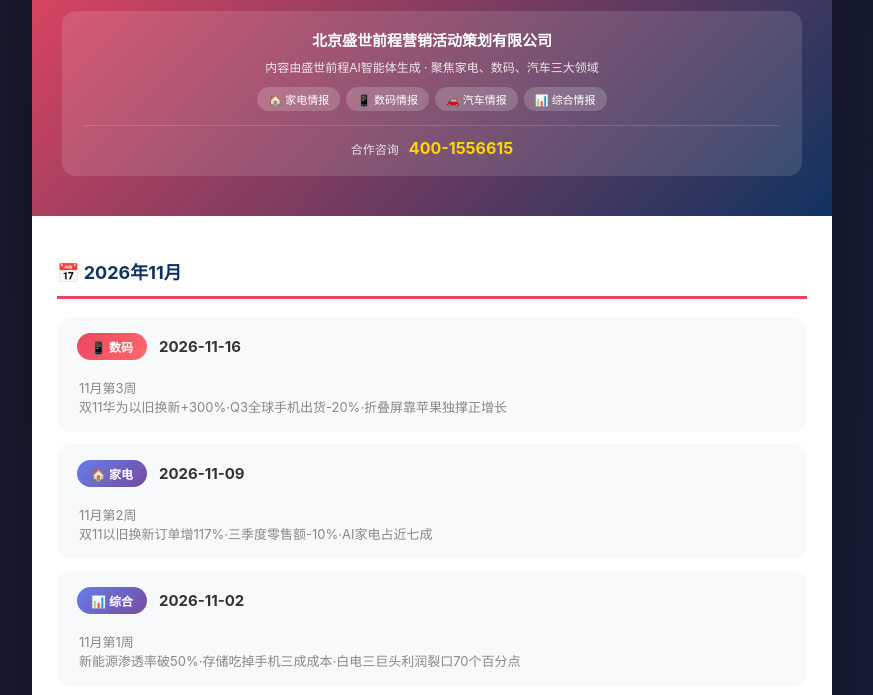
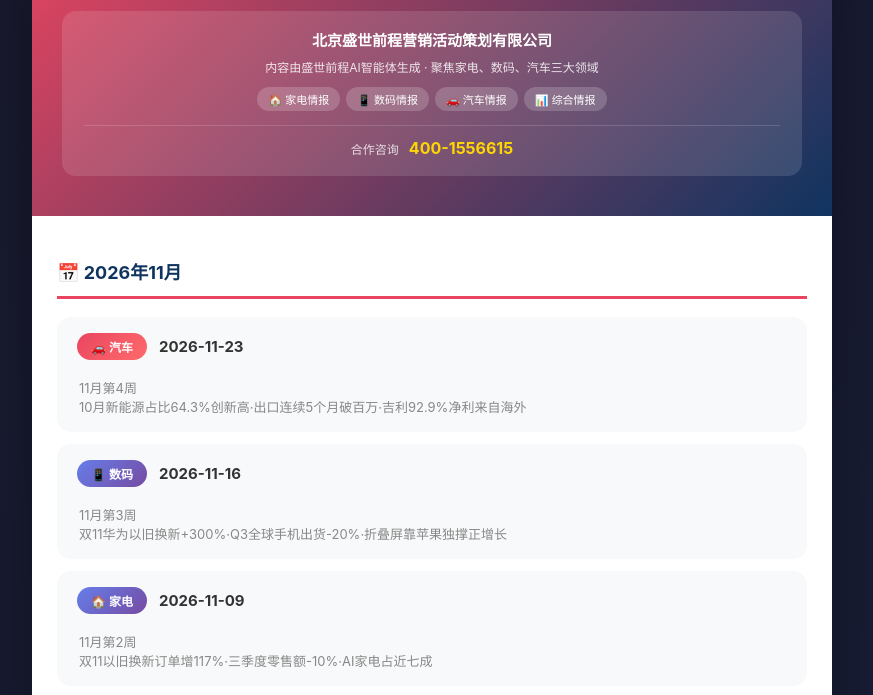
Before and after one commit to kinozhao9205/auto-market-report, a plain HTML site: page index.html in a window 1280 px wide. Shown: the part 104-799 px from the top of the page, without its empty margins (208-1081 px from the left). Drawn offline with Linux system fonts and the light colour scheme.

Commit message:
Auto upload: index.html (2026-11-23 08:58)

```diff
--- a/index.html
+++ b/index.html
@@ -162,9 +162,16 @@
             <div class="month-group" data-page-node-id="Nov2026Group">
                 <div class="month-title" data-page-node-id="Nov2026Title">📅 2026年11月</div>
                 <ul class="report-list" data-page-node-id="Nov2026List">
+                    <li data-page-node-id="Nov2026Item39">
+                        <a href="auto_2026-11-23.html" data-page-node-id="Nov2026Link39">
+                            <span class="badge latest" data-page-node-id="Nov2026Badge39">🚗 汽车</span>
+                            <span class="date" data-page-node-id="Nov2026Date39">2026-11-23</span>
+                            <span class="tag" style="margin-top:6px;" data-page-node-id="Nov2026Tag39">11月第4周<br data-page-node-id="Nov2026Br39">10月新能源占比64.3%创新高·出口连续5个月破百万·吉利92.9%净利来自海外</span>
+                        </a>
+                    </li>
                     <li data-page-node-id="Nov2026Item38">
                         <a href="digital_2026-11-16.html" data-page-node-id="Nov2026Link38">
-                            <span class="badge latest" data-page-node-id="Nov2026Badge38">📱 数码</span>
+                            <span class="badge" data-page-node-id="Nov2026Badge38">📱 数码</span>
                             <span class="date" data-page-node-id="Nov2026Date38">2026-11-16</span>
                             <span class="tag" style="margin-top:6px;" data-page-node-id="Nov2026Tag38">11月第3周<br data-page-node-id="Nov2026Br38">双11华为以旧换新+300%·Q3全球手机出货-20%·折叠屏靠苹果独撑正增长</span>
                         </a>
```
